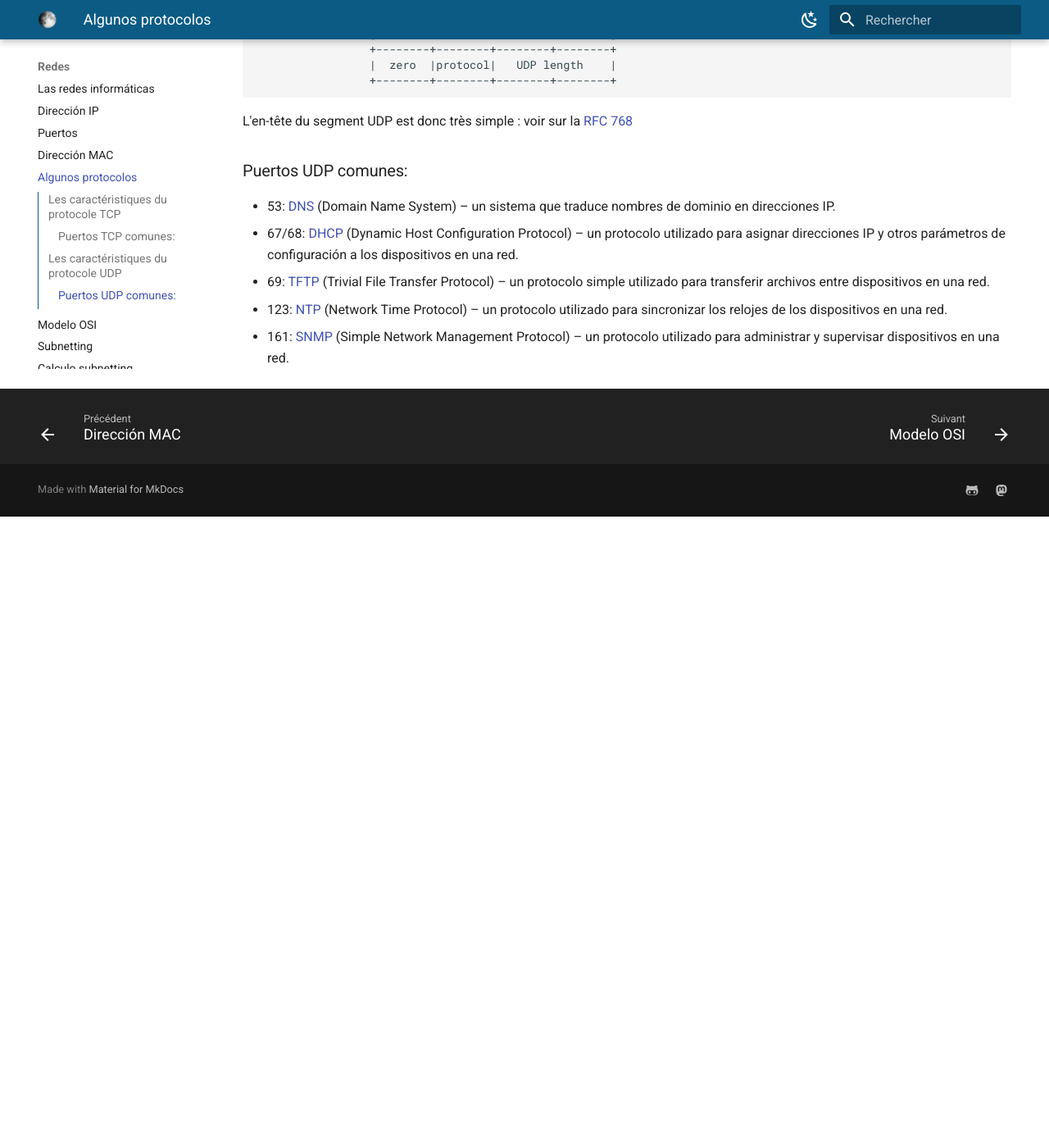
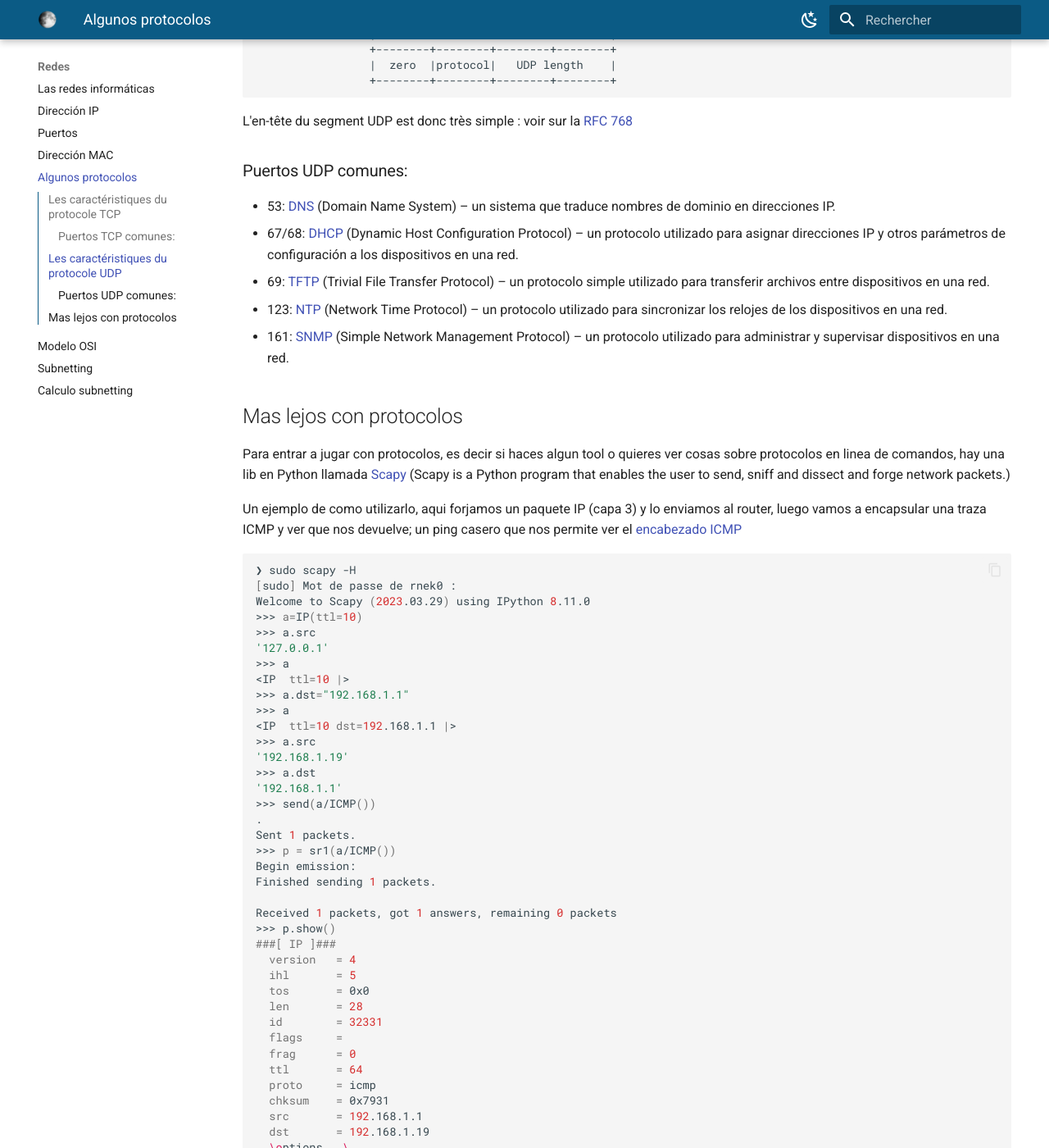
Before and after one commit to rnek0/lunarDocs, an MkDocs documentation site: the page built from docs/redes/protocolos.md, in a window 1280 px wide and 1400 px high, scrolled down 2050 px. Shown: the whole window at 82% size. Built offline with MkDocs 1.6.1 and Material for MkDocs 9.7.7, drawn with Linux system fonts in a browser that asks for light colours; nearby versions of some CDN libraries; emoji names are drawn with the system emoji font; before the commit the page ends 2680 px from its top, so only the background shows below that; some of the changed text lies outside the part shown.

Commit message:
Protocolos con scapy

````diff
--- a/docs/redes/protocolos.md
+++ b/docs/redes/protocolos.md
@@ -86,3 +86,73 @@ L'en-tête du segment UDP est donc très simple : voir sur la [RFC 768](https://
 * 69: [TFTP](https://es.wikipedia.org/wiki/TFTP) (Trivial File Transfer Protocol) – un protocolo simple utilizado para transferir archivos entre dispositivos en una red.
 * 123: [NTP](https://es.wikipedia.org/wiki/Network_Time_Protocol) (Network Time Protocol) – un protocolo utilizado para sincronizar los relojes de los dispositivos en una red.
 * 161: [SNMP](https://es.wikipedia.org/wiki/Protocolo_simple_de_administraci%C3%B3n_de_red) (Simple Network Management Protocol) – un protocolo utilizado para administrar y supervisar dispositivos en una red.
+
+## Mas lejos con protocolos
+
+Para entrar a jugar con protocolos, es decir si haces algun tool o quieres ver cosas sobre protocolos en linea de comandos, hay una lib en Python llamada [Scapy](https://scapy.readthedocs.io/en/latest/introduction.html#) (Scapy is a Python program that enables the user to send, sniff and dissect and forge network packets.)
+
+Un ejemplo de como utilizarlo, aqui forjamos un paquete IP (capa 3) y lo enviamos al router, luego vamos a encapsular una traza ICMP y ver que nos devuelve; un ping casero que nos permite ver el [encabezado ICMP](https://es.wikipedia.org/wiki/Protocolo_de_control_de_mensajes_de_Internet#Cabecera_ICMP)
+
+```bash
+❯ sudo scapy -H
+[sudo] Mot de passe de rnek0 :
+Welcome to Scapy (2023.03.29) using IPython 8.11.0
+>>> a=IP(ttl=10)
+>>> a.src
+'127.0.0.1'
+>>> a
+<IP  ttl=10 |>
+>>> a.dst="192.168.1.1"
+>>> a
+<IP  ttl=10 dst=192.168.1.1 |>
+>>> a.src
+'192.168.1.19'
+>>> a.dst
+'192.168.1.1'
+>>> send(a/ICMP())
+.
+Sent 1 packets.
+>>> p = sr1(a/ICMP())
+Begin emission:
+Finished sending 1 packets.
+
+Received 1 packets, got 1 answers, remaining 0 packets
+>>> p.show()
+###[ IP ]###
+  version   = 4
+  ihl       = 5
+  tos       = 0x0
+  len       = 28
+  id        = 32331
+  flags     =
+  frag      = 0
+  ttl       = 64
+  proto     = icmp
+  chksum    = 0x7931
+  src       = 192.168.1.1
+  dst       = 192.168.1.19
+  \options   \
+###[ ICMP ]###
+     type      = echo-reply
+     code      = 0
+     chksum    = 0xffff
+     id        = 0x0
+     seq       = 0x0
+     unused    = ''
+###[ Padding ]###
+        load      = '\x00\x00\x00\x00\x00\x00\x00\x00\x00\x00\x00\x00\x00\x00\x00\x00\x00\x00'
+```
+
+Una miradita con nuestro amigo [wireshark](https://www.wireshark.org/docs/) :
+
+Aqui vemos el ttl de 10 que le pusimos al envio (por ejemplo)
+
+![ICMP y Wireshark1](../assets/icmp1.png)
+
+Aqui mas cosillas como la encapsulacion de icmp dentro de ip para nuestro ping casero.
+
+![ICMP y Wireshark2](../assets/icmp2.png)
+
+Para acabar con el tema que da para largo, un enlace para ver como se vé el protocolo TCP desde un punto de vista de desarrollador con [C y sockets](https://broux.developpez.com/articles/c/sockets/#LIII-A) :fr:
+
+---
````
Also changed, not shown: docs/index.md (+1 -1 lines), docs/redes/ip.md (+1 -1 lines), docs/assets/icmp1.png (added), docs/assets/icmp2.png (added).
